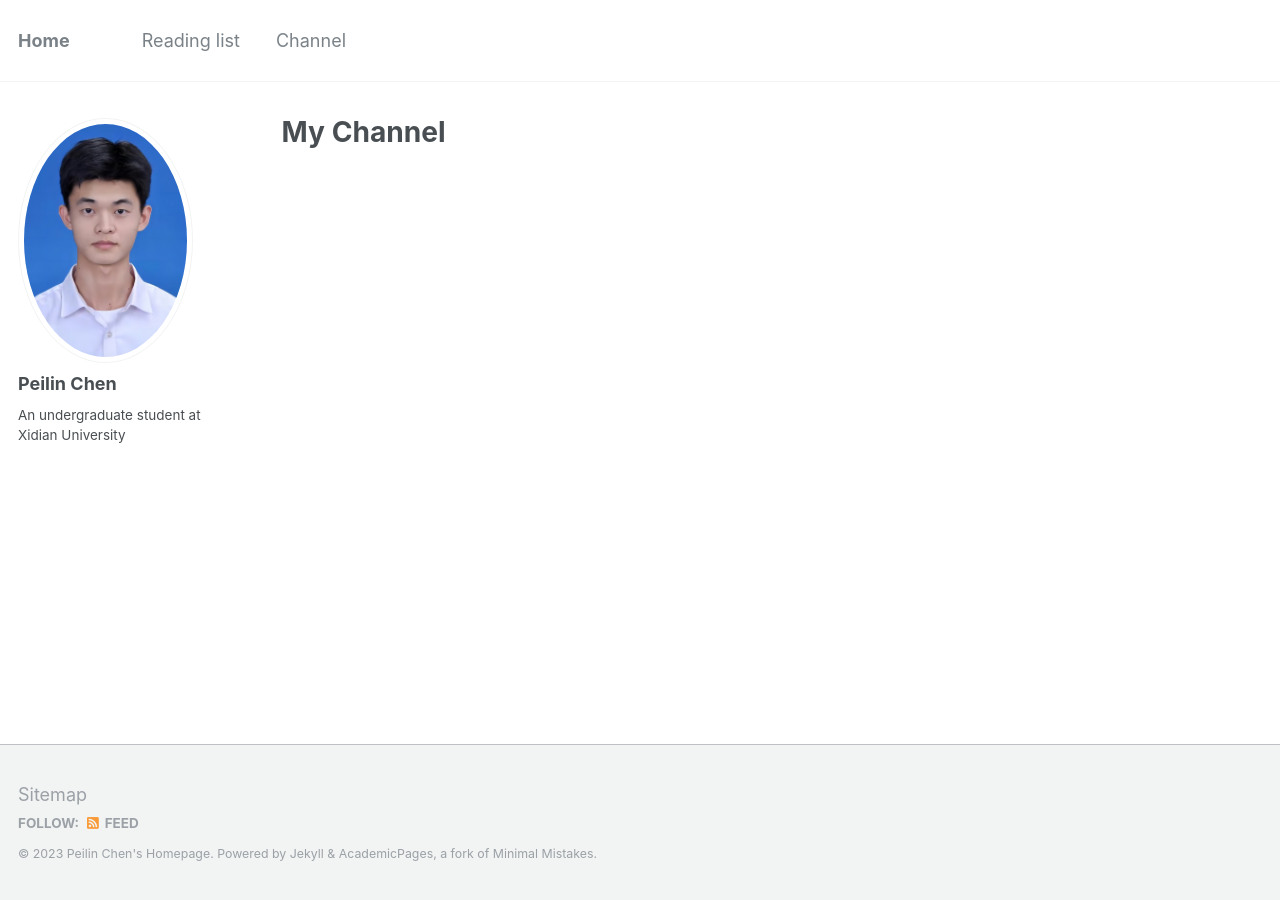
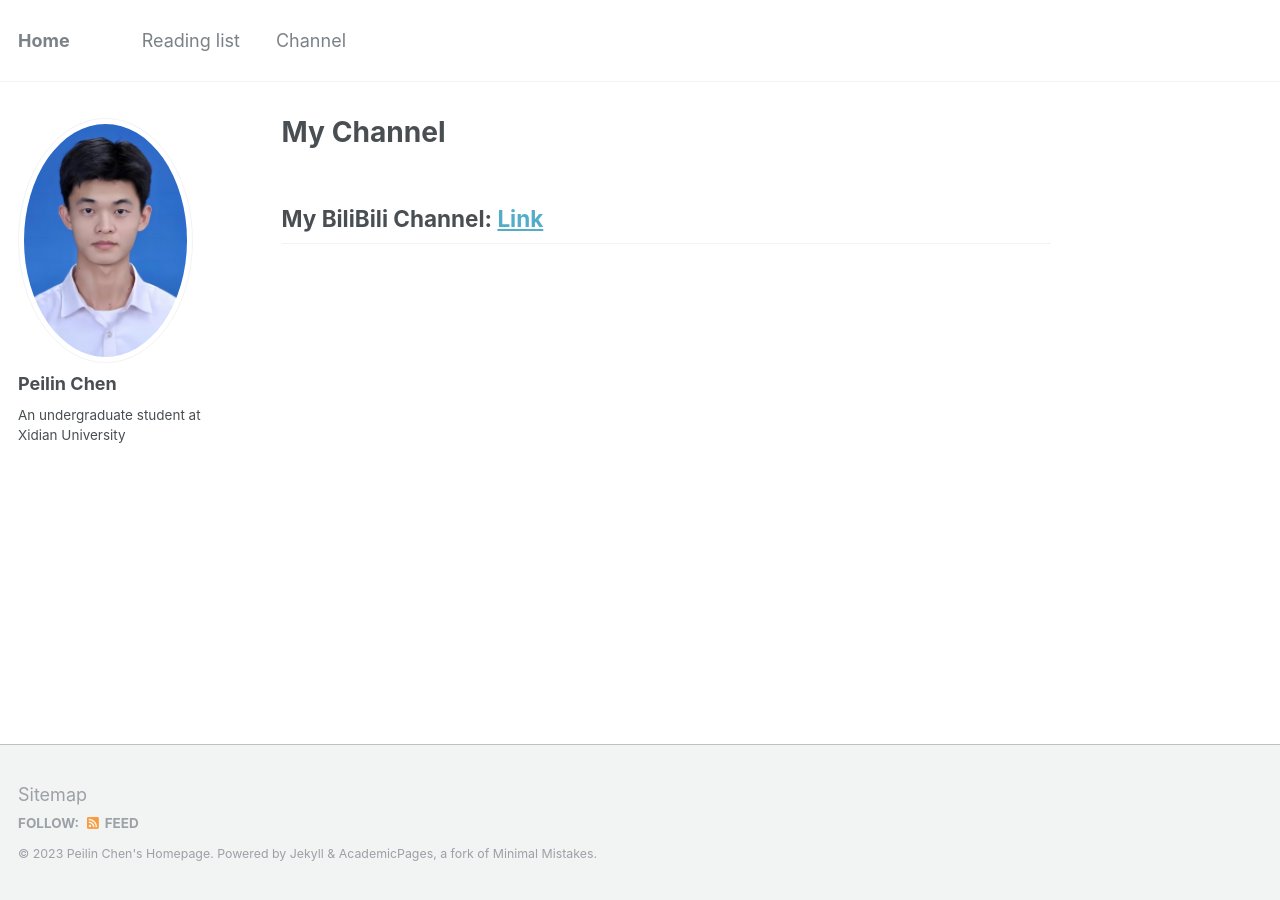
Before and after one commit to peilin-chen/peilin-chen.github.io, a Jekyll site: the page built from _pages/channel.md, in a window 1280 px wide. Built offline with Jekyll 4.4.1, drawn with Linux system fonts in a browser that asks for light colours.

Commit message:
Update channel.md

```diff
--- a/_pages/channel.md
+++ b/_pages/channel.md
@@ -4,3 +4,5 @@ title: "My Channel"
 permalink: /channel/
 author_profile: true
 ---
+
+## My BiliBili Channel: [Link]([https://www.runoob.com](https://space.bilibili.com/651870608?spm_id_from=333.1007.0.0)https://space.bilibili.com/651870608?spm_id_from=333.1007.0.0)
```
